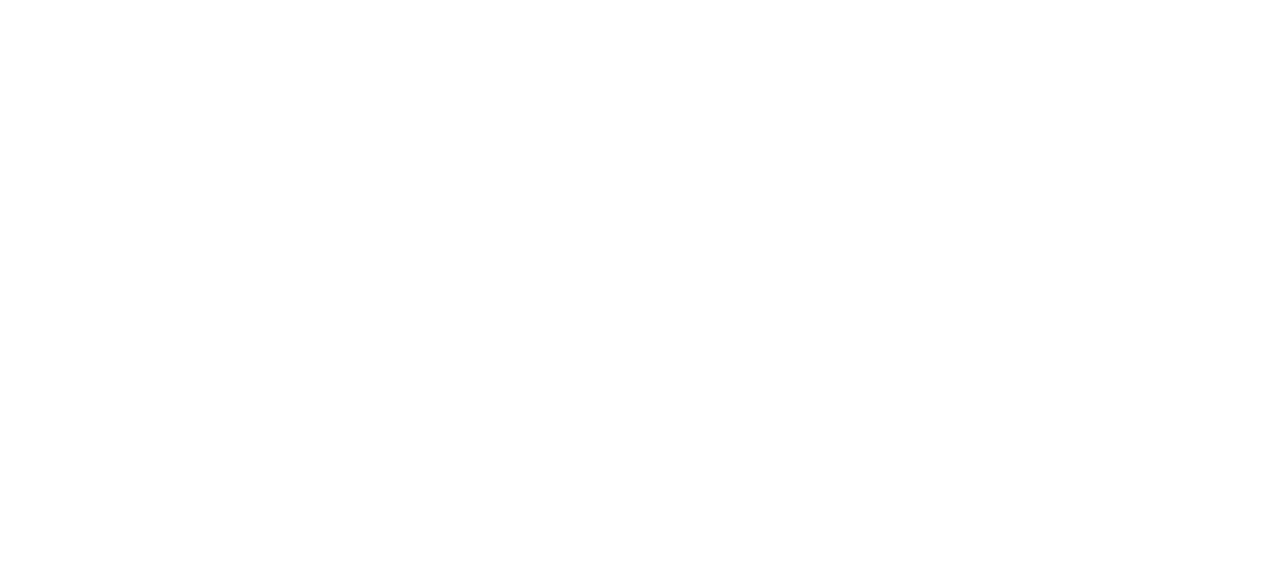
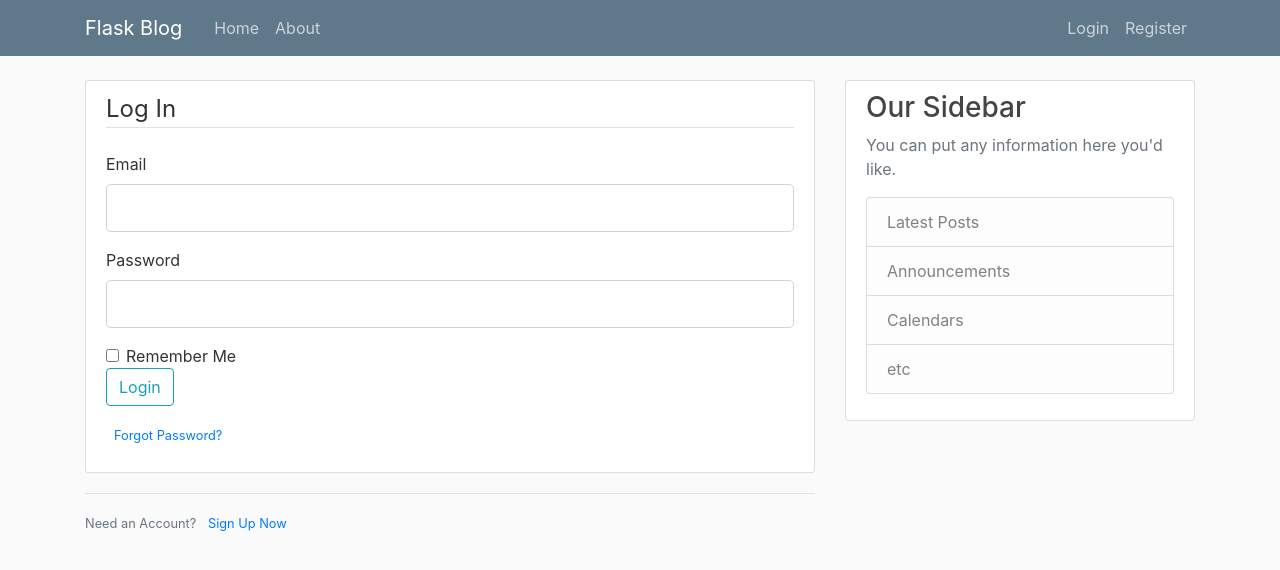
Before and after one commit to MinaGawargious/PythonTutorials, a Flask app: page /login in a window 1280 px wide. Before the commit the part shown is empty. Shown: the top 570 px of the page. Run offline with Flask 3, Linux system fonts and the light colour scheme; some libraries are stand-ins or nearby versions.

Commit message:
Display form validation errors and add login page code

```diff
--- a/flask_blog/flask_blog.py
+++ b/flask_blog/flask_blog.py
@@ -42,10 +42,17 @@
         return redirect(url_for("home"))
     return render_template("register.html", title="Register", form=form) # We have access to title and form inside our template
 
-@app.route("/login")
+@app.route("/login", methods=["GET", "POST"])
 def login():
     # create instance of form we will send to our application
     form = LoginForm()
+    if form.validate_on_submit():
+        if form.email.data == "admin@blog.com" and form.password.data == "password":
+            # simulate successful login
+            flash("You have been logged in!", "success")
+            return redirect(url_for("home"))
+        else:
+            flash("log in unsuccessful", "danger")
     return render_template("login.html", title="Login", form=form) # We have access to title and form inside our template
 
 # Before we run app, we need to set environment variable to file we want to be our flask application. Here, export FLASK_APP=flask_blog.py
--- a/flask_blog/templates/layout.html
+++ b/flask_blog/templates/layout.html
@@ -35,13 +35,13 @@
           </button>
           <div class="collapse navbar-collapse" id="navbarToggle">
             <div class="navbar-nav mr-auto">
-              <a class="nav-item nav-link" href="/">Home</a>
-              <a class="nav-item nav-link" href="/about">About</a>
+              <a class="nav-item nav-link" href="{{ url_for('home') }}">Home</a>
+              <a class="nav-item nav-link" href="{{ url_for('about') }}">About</a>
             </div>
             <!-- Navbar Right Side -->
             <div class="navbar-nav">
-              <a class="nav-item nav-link" href="/login">Login</a>
-              <a class="nav-item nav-link" href="/register">Register</a>
+              <a class="nav-item nav-link" href="{{ url_for('login') }}">Login</a>
+              <a class="nav-item nav-link" href="{{ url_for('registration') }}">Register</a>
             </div>
           </div>
         </div>
--- a/flask_blog/templates/login.html
+++ b/flask_blog/templates/login.html
@@ -0,0 +1,62 @@
+{% extends "layout.html" %}
+{% block content %}
+<!-- content-section is style we have in main.css. All these classes are bootstrap stuff to make it look nicer, like mb-4 is margin-bottom 4 -->
+    <div class="content-section">
+        <form method="post" action="">
+            <!-- action="" means when we post this form it's gonna post the info to the same route we're currently on. We submit post request back to the same register route with our form data. So we need to accept post requests here, else we get Method Not Allowed. The method is not allowed for the requested URL. error when we send the post request. We need to have a list of allowed methods in our route in flask_blog.py -->
+             <!-- form.hidden_tag() adds a CSRF (cross-site request forgery) token. This hidden tag is part of the protection like the secret key was -->
+             {{ form.hidden_tag() }}
+             <fieldset class="form-group">
+                <legend class="border-bottom mb-4">Log In</legend>
+
+                <div class="form-group">
+                    {{ form.email.label(class="form-control-label") }}
+
+                    {% if form.email.errors %}
+                        {{ form.email(class="form-control form-control-lg is-invalid") }}
+                        <div class="invalid-feedback">
+                            {% for error in form.email.errors %}
+                                <span> {{ error }}</span>
+                            {% endfor %}
+                        </div>
+                    {% else %}
+                        {{ form.email(class="form-control form-control-lg") }}
+                    {% endif %}
+
+                </div>
+                <div class="form-group">
+                    {{ form.password.label(class="form-control-label") }}
+
+                    {% if form.password.errors %}
+                        {{ form.password(class="form-control form-control-lg is-invalid") }}
+                        <div class="invalid-feedback">
+                            {% for error in form.password.errors %}
+                                <span> {{ error }}</span>
+                            {% endfor %}
+                        </div>
+                    {% else %}
+                        {{ form.password(class="form-control form-control-lg") }}
+                    {% endif %}
+
+                </div>
+                <div class="form-check">
+                    {{ form.remember(class="form-check-input") }}
+                    {{ form.remember.label(class="form-check-label") }}
+                </div>
+                <div class="form-group">
+                    <!-- btn-outline-info gives blueish outline button -->
+                    {{ form.submit(class="btn btn-outline-info") }}
+                </div>
+                <small class="text-muted ml-2">
+                    <!-- # is a dummy link -->
+                    <a href="#">Forgot Password?</a>
+                </small>
+             </fieldset>
+        </form>
+    </div>
+    <div class="border-top pt-3">
+        <small class="text-muted">
+            Need an Account? <a class="ml-2" href="{{ url_for('registration') }}">Sign Up Now</a>
+        </small>
+    </div>
+{% endblock content %}
```
Also changed, not shown: flask_blog/templates/register.html (+47 -4 lines).
